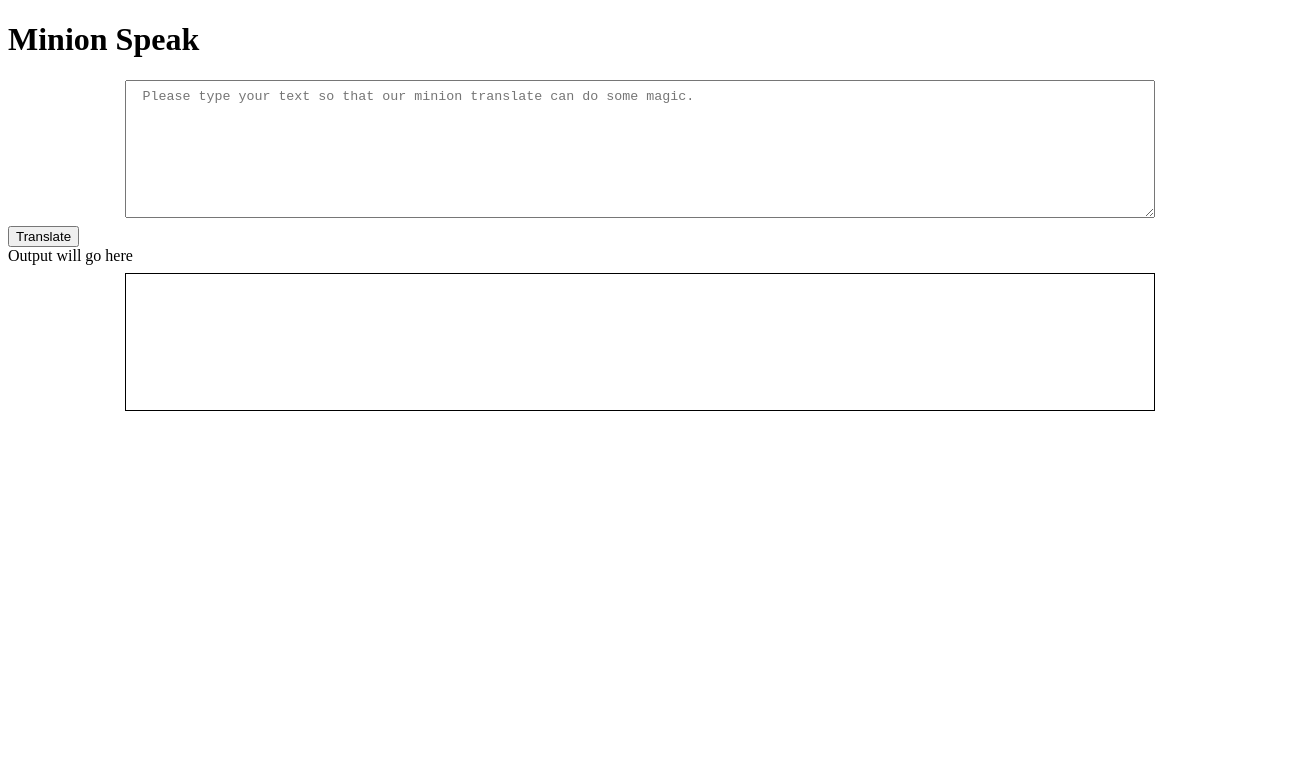
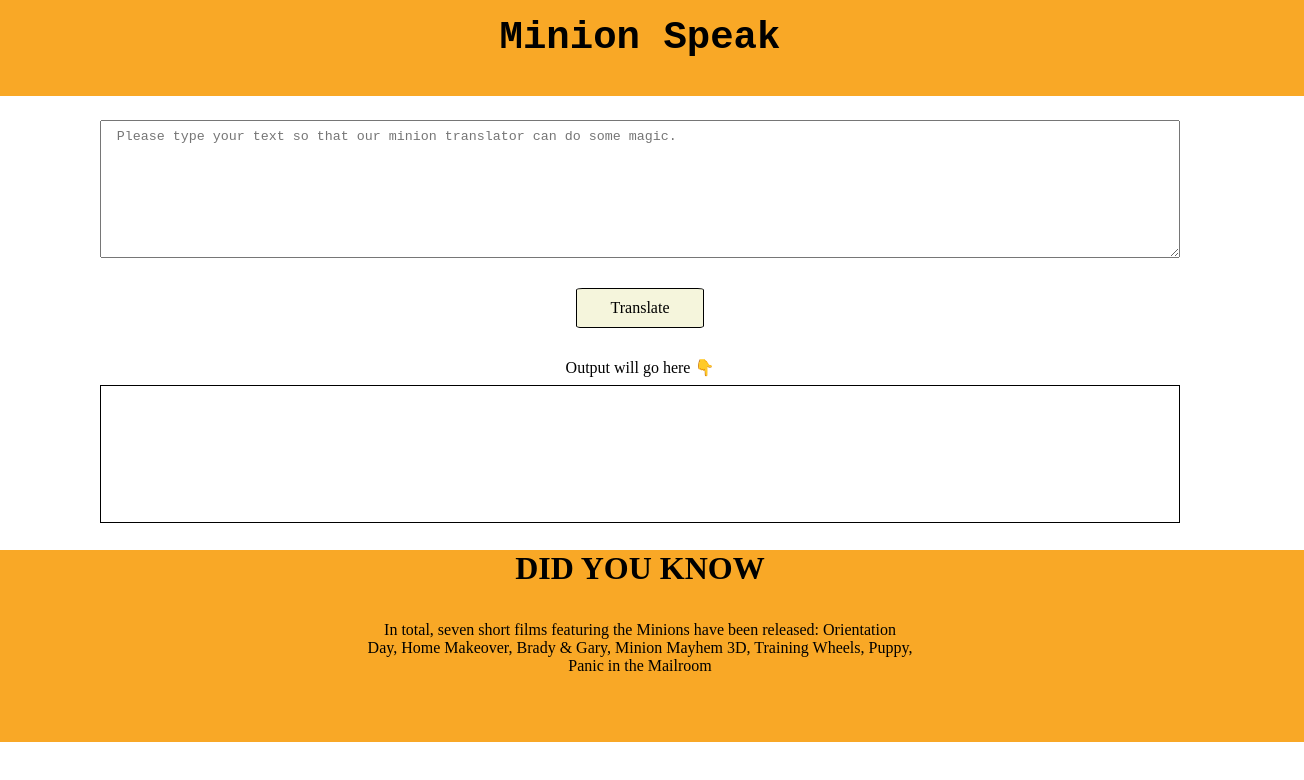
Before and after one commit to munjalSaksham71/MINION-SPEAK, a plain HTML site: page Index.html in a window 1280 px wide. Shown: the whole page, 1304 px wide, since content can reach past the window. Drawn offline with Linux system fonts and the light colour scheme.

Commit message:
Add footer and styles

```diff
--- a/Index.html
+++ b/Index.html
@@ -7,11 +7,21 @@
     <link rel="stylesheet" type="text/css" href="/style.css">
 </head>
 <body>
+    <nav>
     <h1> Minion Speak</h1>
-    <textarea id="txt-input" placeholder=" Please type your text so that our minion translate can do some magic. "></textarea>
-    <button id="btn-translate">Translate</button>
-    <div>Output will go here </div>
+    </nav>
+    <textarea id="txt-input" placeholder=" Please type your text so that our minion translator can do some magic. "></textarea>
+    <div id="btn-translate">Translate</div>
+    <div id="texts">Output will go here 👇</div>
     <div id="output"></div>
+
+    <footer>
+        <h2> DID YOU KNOW</h2>
+        <p>In total, seven short films featuring the Minions have been released: Orientation<br>
+           Day, Home Makeover, Brady & Gary, Minion Mayhem 3D, Training Wheels, Puppy,<br>
+           Panic in the Mailroom
+        </p>
+    </footer>
 
     <script src="/App.js"></script>
 </body>
--- a/style.css
+++ b/style.css
@@ -1,8 +1,18 @@
+:root {
+    --primary-color: #F9A826;
+}
+
+body {
+    margin: -7vh -3vh;
+
+}
+
+
 textarea {
     display: block;
     height: 15vh;
     width: 80%;
-    margin: 1vh auto;
+    margin: 3vh auto;
     padding: 1vh;
 }
 
@@ -13,3 +23,43 @@ textarea {
     margin: 1vh auto;
     padding: 1vh;
 }
+
+nav {
+    background-color: var(--primary-color);
+    font-size: xx-large;
+    font-style: normal;
+    text-align: center;
+    height: 15vh;
+
+}
+ #btn-translate {
+     border: 1px solid black;
+     text-align: center;
+     margin: 30px 600px;
+     background-color: beige;
+     padding: 10px;
+     border-radius: 5%;
+ }
+
+ #texts {
+     text-align:center;
+ }
+
+ h1 {
+     padding: 5vh;
+     font-family: monospace;
+ }
+
+ footer{
+     background-color: var(--primary-color);
+     height: 24vh;
+ }
+
+ h2 {
+    font-size: 4vh;
+    text-align: center;
+ }
+ p {
+     text-align: center;
+     padding: 1vh;
+ }
```
